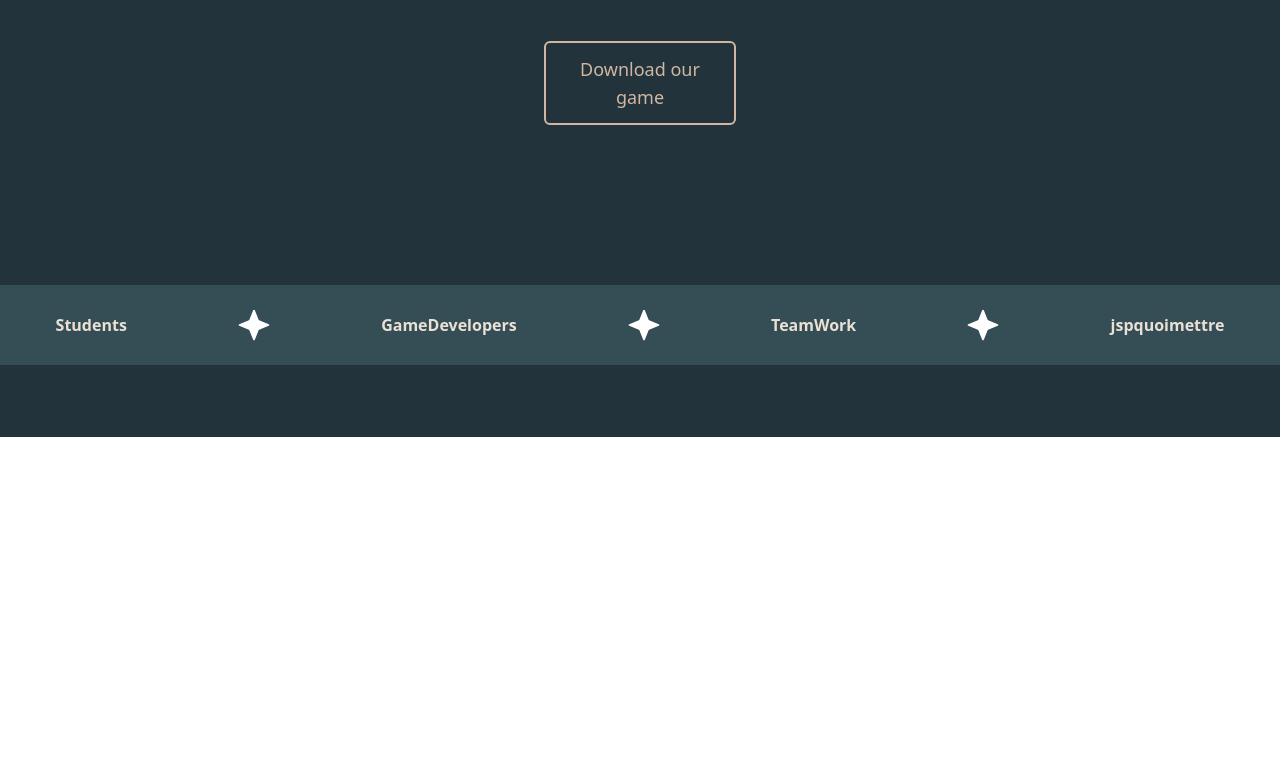
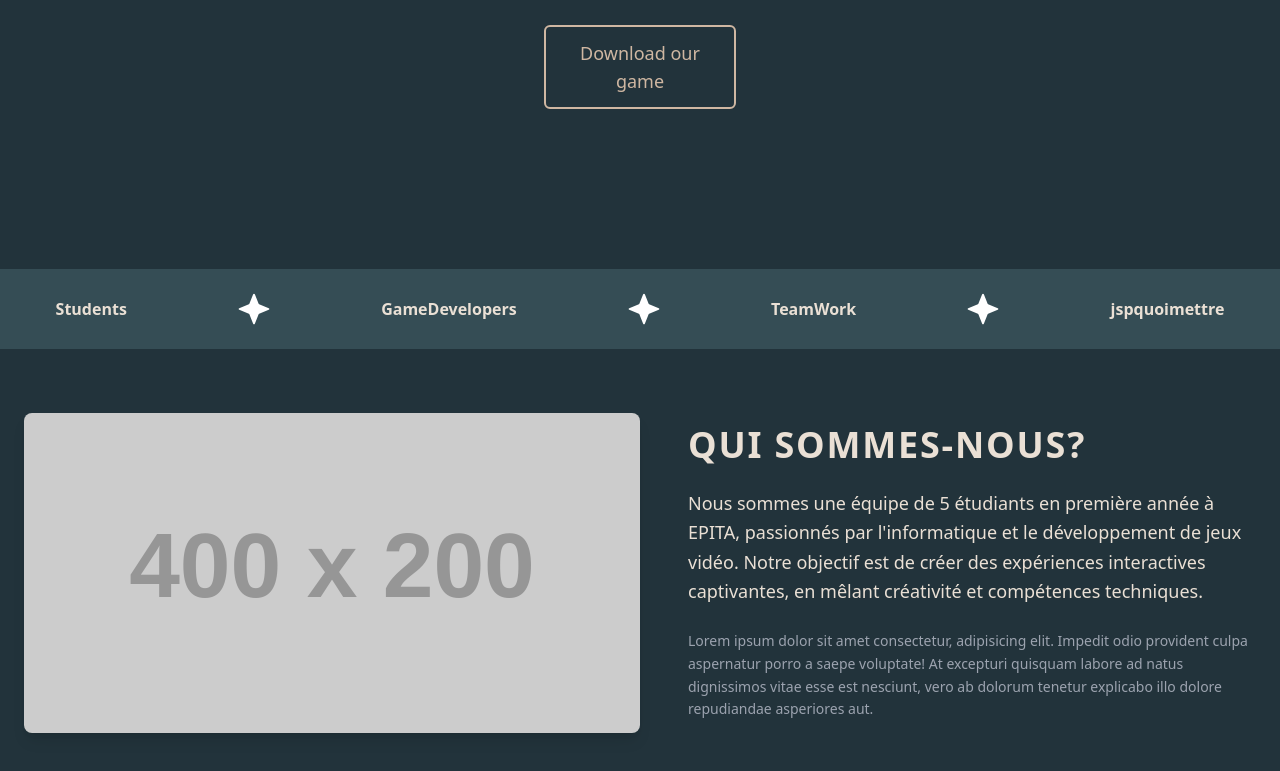
Before and after one commit to Winter-Architect/website, a Nuxt app: page / in a window 1280 px wide. Shown: the part 363-1134 px from the top of the page. Before the commit the page ends 800 px from the top, so only its background shows below. Built offline with nearby package versions, Linux system fonts and the light colour scheme.

Commit message:
qui sommes nous section

```diff
--- a/components/Navbar.vue
+++ b/components/Navbar.vue
@@ -1,5 +1,5 @@
 <template>
-  <nav class="fixed w-[100vw] bg-transparent z-50 text-[#0A0908] p-5 mb-10">
+  <nav class="w-[100vw] bg-transparent z-50 text-[#0A0908] p-5 mb-10">
     <!-- En-tête fixe avec Logo et Bouton -->
     <div class="flex items-center justify-around rounded-b-md">
       <NuxtLink
--- /dev/null
+++ b/components/QuiSommesNous.vue
@@ -0,0 +1,52 @@
+<template>
+  <!-- <div class="flex w-[80vw] gap-10 mt-[10vh]">
+    <div class="cols-span-2 flex justify-around">
+      <img src="https://placehold.co/322x359" alt="" />
+       <img src="https://placehold.co/252x200" alt="" />
+    </div>
+    <div class="">
+      <h1 class="text-3xl font-bold w-[50vw]">Qui sommes nous?</h1>
+      <p>
+        Nous sommes une équipe de 5 étudiants en première année à EPITA,
+        passionnés par l'informatique et le développement de jeux vidéo. Notre
+        objectif est de créer des expériences interactives captivantes, en
+        mêlant créativité et compétences techniques.
+        <br />
+        Lorem ipsum dolor sit amet consectetur, adipisicing elit. Impedit odio
+        provident culpa aspernatur porro a saepe voluptate! At excepturi
+        quisquam labore ad natus dignissimos vitae esse est nesciunt, vero ab
+        dolorum tenetur explicabo illo dolore repudiandae asperiores aut.
+        Voluptatem tempore, tenetur labore sint incidunt vitae. Ipsa ad quam
+        aliquid nulla?
+      </p>
+    </div>
+  </div> -->
+  <section
+    class="container mx-auto px-6 py-16 flex flex-col lg:flex-row items-center"
+  >
+    <img
+      src="https://placehold.co/400x200"
+      alt="Image 1"
+      class="rounded-lg shadow-lg lg:w-1/2 w-[25vw] h-[25vw] object-cover object-center"
+    />
+
+    <!-- Colonne droite (texte) -->
+    <div class="lg:w-1/2 lg:pl-12 mt-10 lg:mt-0">
+      <h2 class="text-4xl font-bold uppercase tracking-wider mb-6">
+        Qui sommes-nous?
+      </h2>
+      <p class="text-lg leading-relaxed">
+        Nous sommes une équipe de 5 étudiants en première année à EPITA,
+        passionnés par l'informatique et le développement de jeux vidéo. Notre
+        objectif est de créer des expériences interactives captivantes, en
+        mêlant créativité et compétences techniques.
+      </p>
+      <p class="mt-6 text-gray-400 text-sm leading-relaxed">
+        Lorem ipsum dolor sit amet consectetur, adipisicing elit. Impedit odio
+        provident culpa aspernatur porro a saepe voluptate! At excepturi
+        quisquam labore ad natus dignissimos vitae esse est nesciunt, vero ab
+        dolorum tenetur explicabo illo dolore repudiandae asperiores aut.
+      </p>
+    </div>
+  </section>
+</template>
--- a/pages/index.vue
+++ b/pages/index.vue
@@ -1,7 +1,7 @@
 <template>
-  <div class="text-pearl-bush-100 mt-[15vh]">
+  <div class="text-pearl-bush-100">
     <div class="flex flex-col items-center mb-10 mt-[6vh]">
-      <h1 class="text-[4rem] md:text-[4rem] mt-[15vh] font-bold text-center">
+      <h1 class="text-[4rem] md:text-[4rem] mt-[10vh] font-bold text-center">
         Winter Architect
       </h1>
       <Button variant="outline" class="mt-5">Download our game</Button>
@@ -16,6 +16,7 @@
         <img src="/assets/star.svg" alt="Star" class="h-[4vh]" />
         <p>jspquoimettre</p>
       </div>
+      <QuiSommesNous />
     </div>
   </div>
 </template>
```
